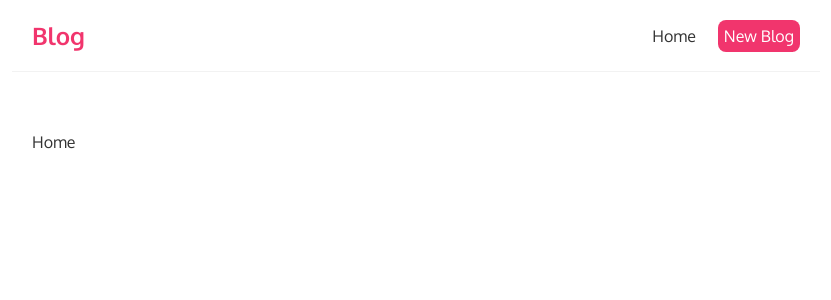
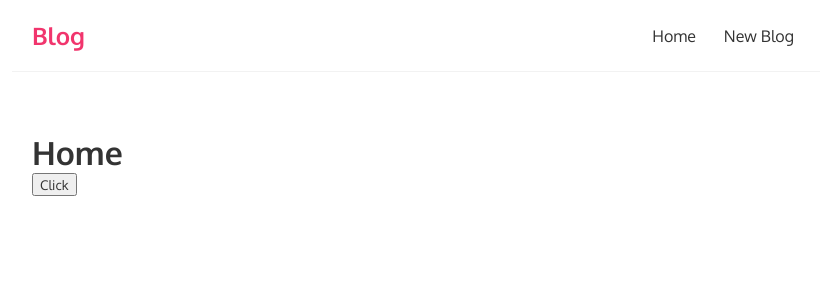
Before and after one commit to viktorsuster/React-Fundamentals, a React (Create React App) app: page / in a window 1280 px wide. Shown: the top 300 px of the page, without its empty margins (224-1055 px from the left). Built offline with nearby package versions, Linux system fonts and the light colour scheme.

Commit message:
Click event

```diff
--- a/src/Components/Home/index.jsx
+++ b/src/Components/Home/index.jsx
@@ -1,8 +1,13 @@
 import React from 'react'
 
 const Home = () => {
+  const handleClick =  () => {
+    console.log("hello")
+  }
   return (
-    <div>Home</div>
+    <div className='home'>
+      <h1>Home</h1>
+      <button onClick={handleClick}>Click</button></div>
   )
 }
 
--- a/src/Components/Navbar/index.jsx
+++ b/src/Components/Navbar/index.jsx
@@ -6,10 +6,7 @@ const Navbar = () => {
       <h1>Blog</h1>
       <div className='links'>
       <a href='/'>Home</a>
-      <a href='/create'
-         style={{color: "white",
-                 backgroundColor: "#f1356d",
-                 borderRadius: "8px" }}>New Blog</a>
+      <a href='/create'>New Blog</a>
       </div>
     </nav>
   )
```
